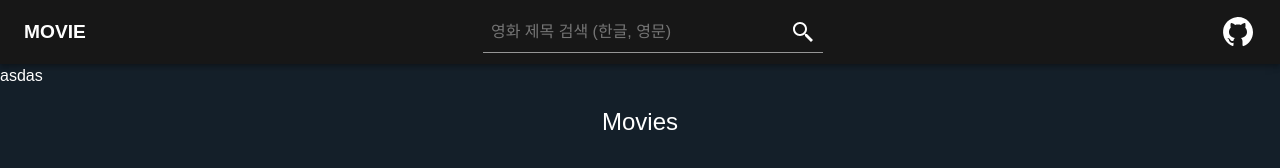
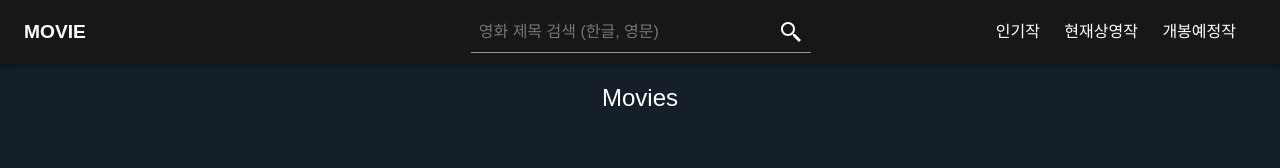
Before and after one commit to smu06030/movie-app-team12, a plain HTML site: page index.html in a window 1280 px wide. Drawn offline with Linux system fonts and the light colour scheme; no server answers; a web font is replaced by a local one.

Commit message:
feat: navBar html과 css추가, 깃헙링크삭제,  common.js 영화 카드 그리기 부분에 파라미터로 id전달, 영화카드 클릭 시 id 모달창 삭제

```diff
--- a/css/common.css
+++ b/css/common.css
@@ -52,6 +52,8 @@ body{
   align-items: center;
   border: 0;
   border-bottom: 1px solid #969696;
+  position: relative;
+  left: 100px;
 }
 
 .header .searchForm:hover{
@@ -85,6 +87,11 @@ body{
 
 .header .githubLink a img{
   width: 36px;
+}
+
+.movieCategory ul li {
+  display: inline;
+  margin-right: 20px;
 }
 
 /* main */
--- a/index.html
+++ b/index.html
@@ -26,12 +26,15 @@
         <input type="text" id="search" placeholder="영화 제목 검색 (한글, 영문)" autofocus>
         <button type="submit" id="searchBtn"><img src="./images/search.svg" alt="search"></button>
       </form>
-      <!-- 깃허브 링크 -->
-      <div class="githubLink">
-        <a target="_blank" href="https://github.com/smu06030/movie-app"><img src="./images/github.svg" alt="github"></a>
+      <!-- 네비바 -->
+      <div class="movieCategory">
+        <ul>
+          <li><a id="popularMovies" href="">인기작</a></li>
+          <li><a id="currentMovies" href="">현재상영작</a></li>
+          <li><a id="upcomingMovies" href="">개봉예정작</a></li>
+        </ul>
       </div>
     </header>
-    <a href="./detail.html?id=299536">asdas</a>
     <!-- 영화 리스트 -->
     <main class="main">
       <div class="mainTitle">Movies</div>
--- a/js/common.js
+++ b/js/common.js
@@ -31,6 +31,7 @@ const createMovieCards = async (filteredMovies = null) => {
     const li = document.createElement('li');
     li.setAttribute('class', 'movie');
     li.innerHTML = `
+      <a href="./detail.html?id=${id}">
         <div class="movieWrapper">
           <span class="moviePoster">
             <img src="https://image.tmdb.org/t/p/w500${imgUrl}" alt="${koTitle}">
@@ -49,11 +50,8 @@ const createMovieCards = async (filteredMovies = null) => {
             </div>
           </div>
         </div>
+      </a>
     `;
-    li.addEventListener('click', () => {
-      alert('영화 id: '+id);
-    });
-
     ul.appendChild(li);
 
   })
```
Lines whose indentation alone changed are shown as unchanged.
